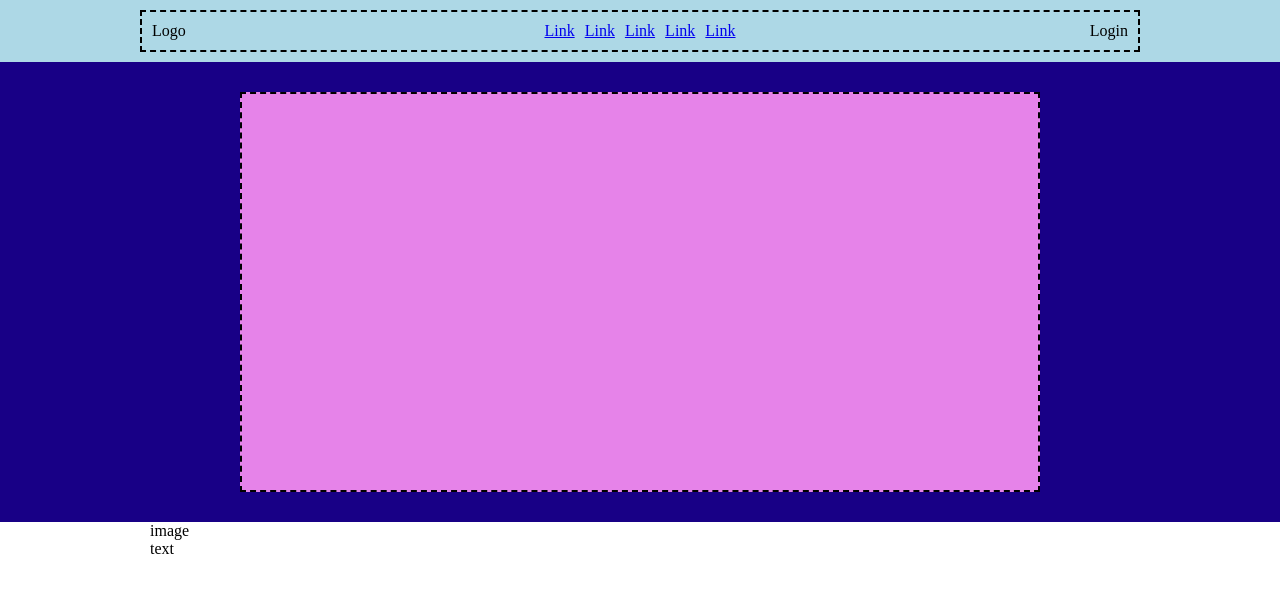
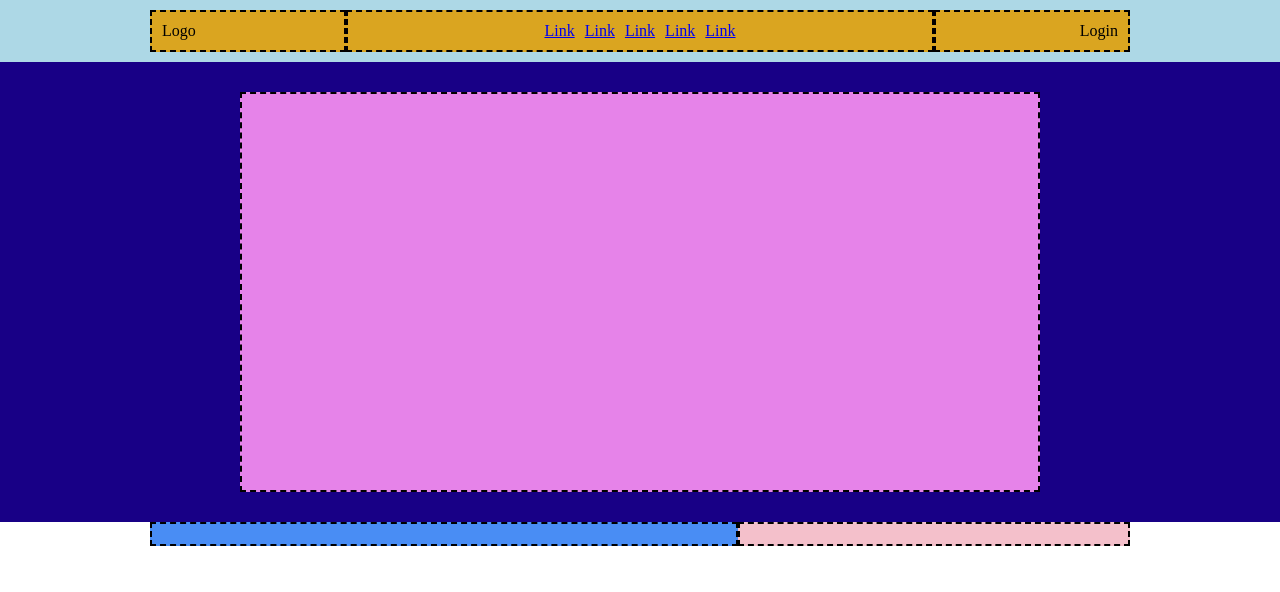
Before and after one commit to GiorgiaSecchi/htmlcss-struttura-discord, a plain HTML site: page index.html in a window 1280 px wide. Drawn offline with Linux system fonts and the light colour scheme.

Commit message:
add color class

```diff
--- a/css/style.css
+++ b/css/style.css
@@ -28,14 +28,50 @@ grigio scuro #232629 */
 
 /* DEBUG */
 
-.debug-border {
+.border {
   border: 2px dashed black;
   padding: 10px;
 }
 
+.border.navbar {
+  background-color: goldenrod;
+}
+
+.border.hero {
+  background-color: #e683e9;
+}
+
+.border.img {
+  background-color: #498df4;
+}
+
+.border.text {
+  background-color: #f4c0cb;
+}
+
+.border.gray {
+  background-color: #d2d2d2;
+}
+
+.border.green {
+  background-color: #348827;
+}
+
+.border.dark {
+  background-color: #232629;
+}
+
+.border.salmon {
+  background-color: #e58382;
+}
+
+.border.teal {
+  background-color: #46ada6;
+}
+
 /* HEADER */
 
-.page-header {
+header {
   background-color: lightblue;
   padding: 10px;
 }
@@ -71,6 +107,8 @@ grigio scuro #232629 */
   width: 20%;
 }
 
+/* MAIN */
+
 /* HERO-SECTION */
 
 .hero-section {
@@ -82,10 +120,25 @@ grigio scuro #232629 */
 }
 
 .hero-container {
-  background-color: #e683e9;
   width: 800px;
   height: 400px;
   margin: 20px 0px 20px 0px;
+}
+
+/* CARD */
+
+section > .container {
+  display: flex;
+  justify-content: center;
+  align-items: center;
+}
+
+.col-big {
+  width: 60%;
+}
+
+.col-small {
+  width: 40%;
 }
 
 /* HEADER
@@ -150,4 +203,4 @@ grigio scuro #232629 */
   width: 500px;
   height: 500px;
   background-color: pink;
-}  */
+} */
--- a/index.html
+++ b/index.html
@@ -10,29 +10,30 @@
   </head>
   <body>
     <header class="page-header">
-      <section class="container debug-border">
-        <div class="logo-container">Logo</div>
-        <nav class="nav-container">
+      <section class="container">
+        <div class="logo-container border navbar">Logo</div>
+        <nav class="nav-container border navbar">
           <a class="link-item" href="#">Link</a>
           <a class="link-item" href="#">Link</a>
           <a class="link-item" href="#">Link</a>
           <a class="link-item" href="#">Link</a>
           <a class="link-item" href="#">Link</a>
         </nav>
-        <div class="login-container">Login</div>
+        <div class="login-container border navbar">Login</div>
       </section>
     </header>
 
     <main>
       <!-- HERO SECTION -->
       <section class="hero-section">
-        <div class="hero-container debug-border"></div>
+        <div class="hero-container border hero"></div>
       </section>
 
-      <section>
+      <!-- CARD -->
+      <section class="">
         <div class="container">
-          <div>image</div>
-          <div>text</div>
+          <div class="col-big border img"></div>
+          <div class="col-small border text"></div>
         </div>
       </section>
     </main>
```
